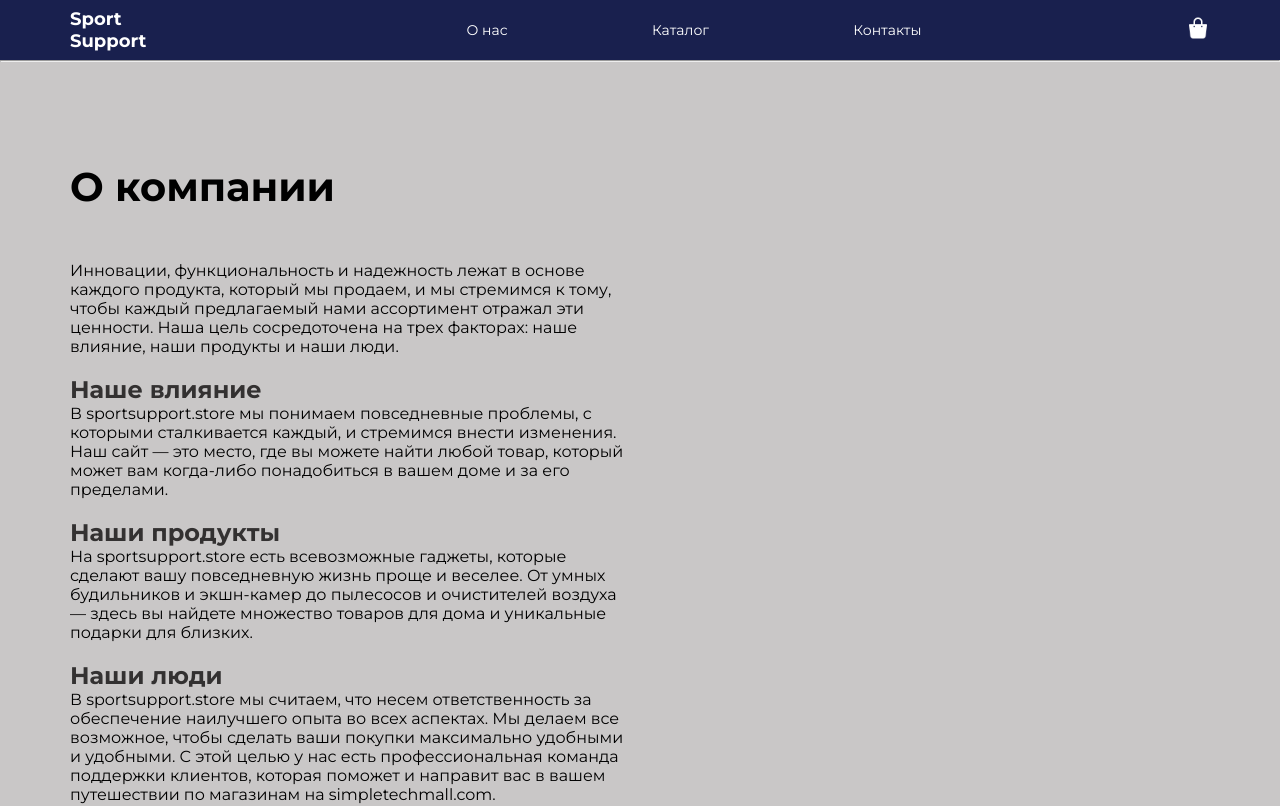
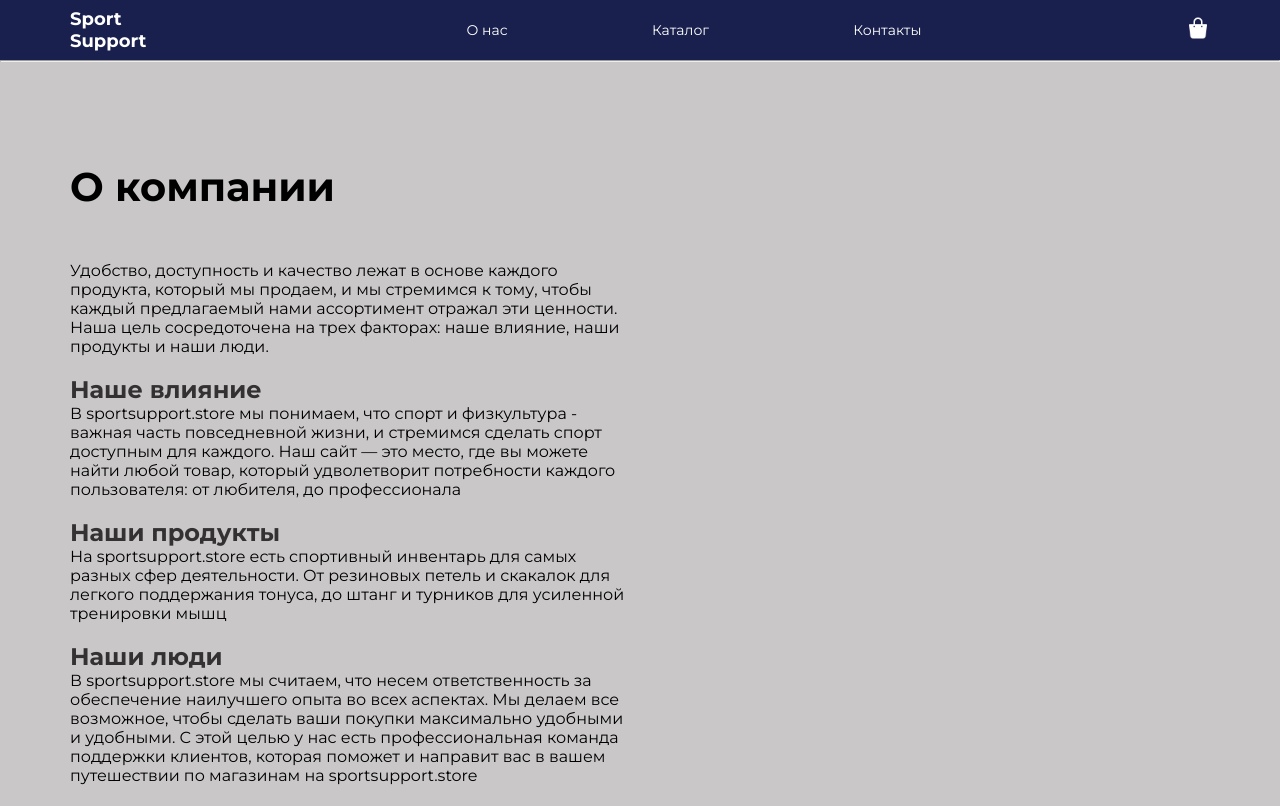
Before and after one commit to Somanimus/shopping-sports, a Next.js app: page /about in a window 1280 px wide. Shown: the top 806 px of the page. Built offline with nearby package versions, Linux system fonts and the light colour scheme; no server answers.

Commit message:
thematic changes to the content

```diff
--- a/components/about1/about1.jsx
+++ b/components/about1/about1.jsx
@@ -10,17 +10,17 @@ const About = () => {
                 <div className={styles.about_left}>
                     <h1 className={styles.about_h1}>О компании</h1>
                     <p className={styles.about_p}>
-                   Инновации, функциональность и надежность лежат в основе каждого продукта, который мы продаем, и мы стремимся к тому, чтобы каждый предлагаемый нами ассортимент отражал эти ценности. Наша цель сосредоточена на трех факторах: наше влияние, наши продукты и наши люди.
+                   Удобство, доступность и качество лежат в основе каждого продукта, который мы продаем, и мы стремимся к тому, чтобы каждый предлагаемый нами ассортимент отражал эти ценности. Наша цель сосредоточена на трех факторах: наше влияние, наши продукты и наши люди.
                    </p>
                    <br />
                    <h2 className={styles.about_h2}>Наше влияние</h2>
-                   <p>В sportsupport.store мы понимаем повседневные проблемы, с которыми сталкивается каждый, и стремимся внести изменения. Наш сайт — это место, где вы можете найти любой товар, который может вам когда-либо понадобиться в вашем доме и за его пределами.</p>
+                   <p>В sportsupport.store мы понимаем, что спорт и физкультура - важная часть повседневной жизни, и стремимся сделать спорт доступным для каждого. Наш сайт — это место, где вы можете найти любой товар, который удволетворит потребности каждого пользователя: от любителя, до профессионала</p>
                    <br />
                    <h2 className={styles.about_h2}>Наши продукты</h2>
-                   <p>На sportsupport.store есть всевозможные гаджеты, которые сделают вашу повседневную жизнь проще и веселее. От умных будильников и экшн-камер до пылесосов и очистителей воздуха — здесь вы найдете множество товаров для дома и уникальные подарки для близких.</p>
+                   <p>На sportsupport.store есть спортивный инвентарь для самых разных сфер деятельности. От резиновых петель и скакалок для легкого поддержания тонуса, до штанг и турников для усиленной тренировки мышц </p>
                    <br />
                    <h2 className={styles.about_h2}>Наши люди</h2>
-                   <p>В sportsupport.store мы считаем, что несем ответственность за обеспечение наилучшего опыта во всех аспектах. Мы делаем все возможное, чтобы сделать ваши покупки максимально удобными и удобными. С этой целью у нас есть профессиональная команда поддержки клиентов, которая поможет и направит вас в вашем путешествии по магазинам на simpletechmall.com.</p>
+                   <p>В sportsupport.store мы считаем, что несем ответственность за обеспечение наилучшего опыта во всех аспектах. Мы делаем все возможное, чтобы сделать ваши покупки максимально удобными и удобными. С этой целью у нас есть профессиональная команда поддержки клиентов, которая поможет и направит вас в вашем путешествии по магазинам на sportsupport.store</p>
 
                 </div>
 
--- a/pages/delivery_policy/index.jsx
+++ b/pages/delivery_policy/index.jsx
@@ -27,7 +27,7 @@ const Index = () => {
                             <iframe src="https://www.google.com/maps/embed?pb=!1m18!1m12!1m3!1d93561.73014091277!2d74.52182137304054!3d42.87697950367454!2m3!1f0!2f0!3f0!3m2!1i1024!2i768!4f13.1!3m3!1m2!1s0x389eb7dc91b3c881%3A0x492ebaf57cdee27d!2sBishkek!5e0!3m2!1sen!2skg!4v1675145532620!5m2!1sen!2skg" width="600" height="450" className={styles.map} loading="lazy" referrerPolicy="no-referrer-when-downgrade"></iframe>
                             <br />
                                                         <h2>Поврежденные или дефектные предметы</h2>
-                            <p>Мы понимаем, что покупка электроники может быть большой инвестицией, и мы хотим сделать ваше решение как можно проще. Будьте уверены, что удовлетворенность клиентов является нашим главным приоритетом. Мы будем усердно работать, чтобы решить любые проблемы с вашим заказом в соответствии с политикой, изложенной ниже.</p>
+                            <p>Будьте уверены, что удовлетворенность клиентов является нашим главным приоритетом. Мы будем усердно работать, чтобы решить любые проблемы с вашим заказом в соответствии с политикой, изложенной ниже.</p>
                             <br />
                             <p>Если вы не на 100% удовлетворены своей покупкой по какой-либо причине, пожалуйста, немедленно свяжитесь с нами. Мы бесплатно заменим любой поврежденный или дефектный товар и снова отправим его вам. Если это не ваш случай, мы вернем вам деньги (включая стоимость доставки) тем же способом оплаты, который использовался в вашем заказе. Обработка и зачисление средств на ваш банковский счет обычно занимает от 7 до 14 рабочих дней. Вы также можете вернуть товар в течение 14 дней с момента получения заказа. Пожалуйста, свяжитесь с нашей службой поддержки для получения более подробной информации о процедуре возврата продукта.</p>
                             <br />
```
